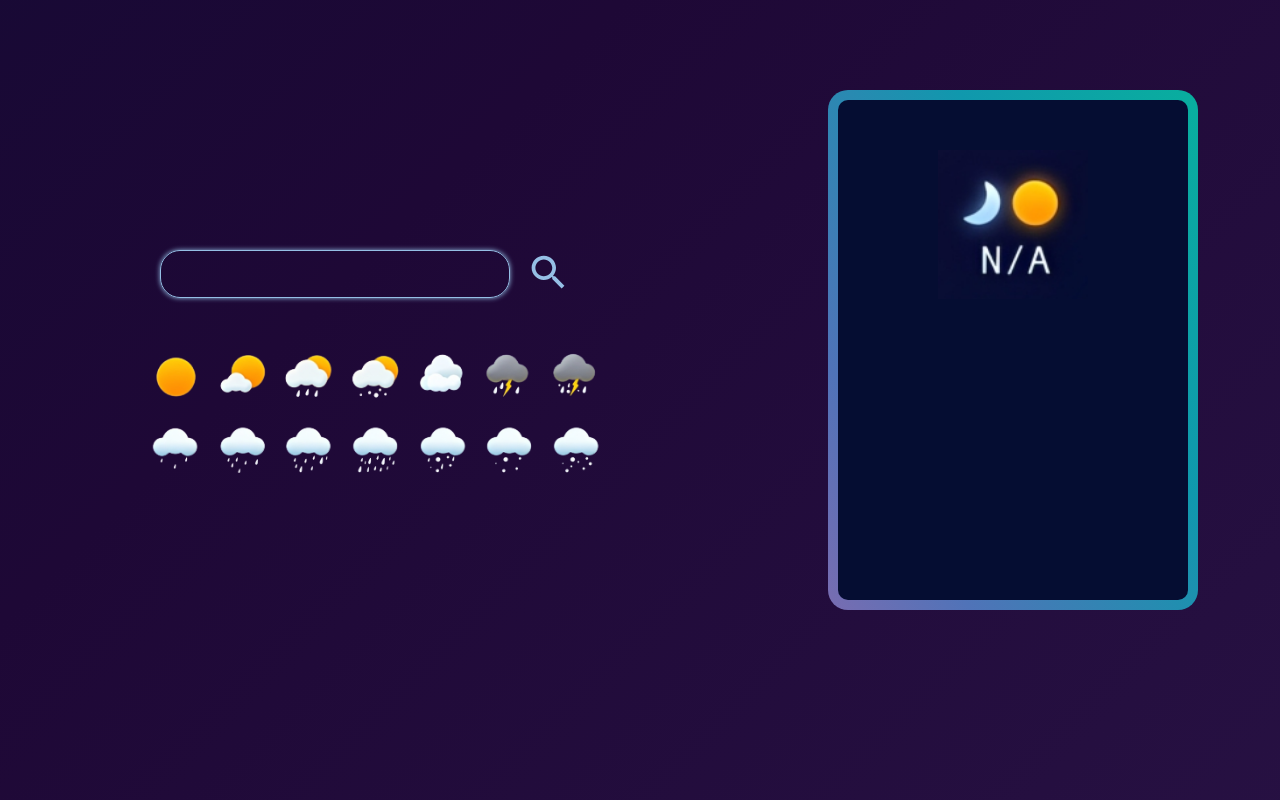
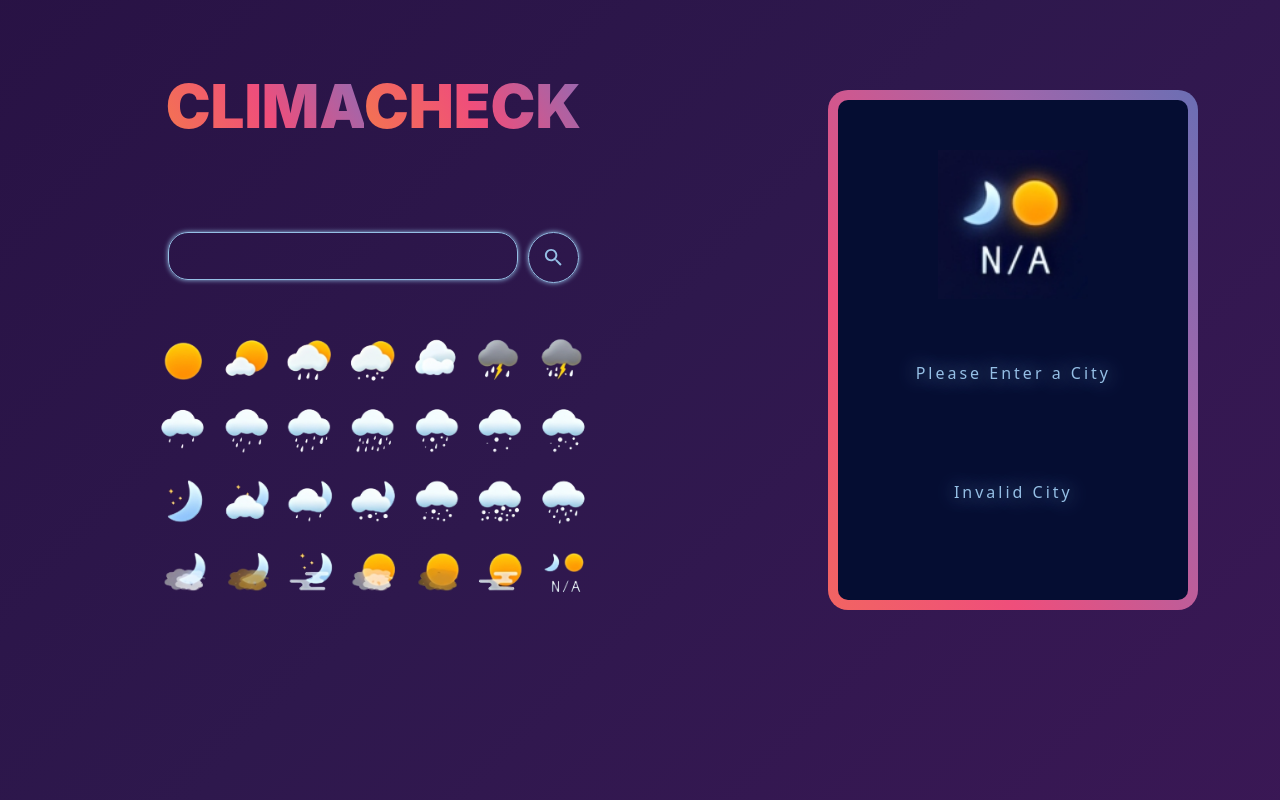
Before and after one commit to RosyWijewardhanaa/Clima-Check, a React (Create React App) app: page / in a window 1280 px wide. Both pictures are taken after a click on the icon 548 px from the left and 272 px from the top of the page. Built offline with nearby package versions, Linux system fonts and the light colour scheme; no server answers.

Commit message:
API_KEY Removed

```diff
--- a/src/components/dashboard/dashboard.js
+++ b/src/components/dashboard/dashboard.js
@@ -11,38 +11,43 @@
 import img11d from "../../images/11d.png";
 import img13d from "../../images/13d.png";
 import img50d from "../../images/50d.png";
-
 import img01n from "../../images/01n.png";
 import img02n from "../../images/02n.png";
 import img10n from "../../images/10n.png";
-
 import imgNA from "../../images/na.png";
 import bgR from "../../images/bgr.png";
-
 import axios from "axios";
 
 function Weather() {
   const [city, setCity] = useState("");
+  const [fCity, setFCity] = useState("");
   const [weatherData, setWeatherData] = useState(null);
   const [weatherIcon, setWeatherIcon] = useState(imgNA);
   const [temp, setTemp] = useState(0);
   const [bgColor, setBgColor] = useState("#050d32");
+  const [validateData, setValidateData] = useState(true);
 
   const handleSubmit = async (event) => {
     event.preventDefault();
 
-    const url = `https://api.openweathermap.org/data/2.5/weather?q=${city}&appid=ddd1d91958ea52f6058bc2c7796bcf30`;
-    const response = await axios.get(url);
-    console.log("+++++++++ ", response);
-    setWeatherData(response.data);
+    const API_KEY = 'Your Key';
+
+    const url = `https://api.openweathermap.org/data/2.5/weather?q=${city}&appid=API_KEY`;
+    const response = await axios.get(url).then(function(resp){
+        setWeatherData(resp.data);
+        setFCity(city);
+        setValidateData(true);
+    }).catch(function(e){
+        setValidateData(false);
+        setWeatherIcon(imgNA);
+        setBgColor("#050d32");
+    })
   };
 
   useEffect(() => {
     if (weatherData) {
-      //   console.log(weatherData.weather[0].icon);
 
       setTemp(weatherData.main.temp - 273.15);
-
       let icon = weatherData.weather[0].icon;
 
       if (icon == "01d") {
@@ -86,7 +91,9 @@
         setBgColor("#050d32");
       }
 
-      console.log("pageIcon: ", weatherIcon);
+    } else {
+      setWeatherIcon(imgNA);
+      setBgColor("#050d32");
     }
   }, [weatherData]);
 
@@ -100,7 +107,13 @@
     <div>
       <Grid container>
         <Grid item xs={7} className="wheather-block">
-          <Grid item xs={12}>
+          <Grid className="header">
+            <span>
+              <span className="gradient-text">CLIMA</span>
+              <span className="gradient-text">CHECK</span>
+            </span>
+          </Grid>
+          <Grid item xs={12} style={{ paddingTop: "90px" }}>
             <TextField
               className="search-input"
               id="outlined-basic"
@@ -108,12 +121,13 @@
               value={city}
               onChange={(event) => setCity(event.target.value)}
             />
-            <SearchIcon onClick={handleSubmit} className="search-icon" />
+            <span className="search-icon-div">
+              <SearchIcon onClick={handleSubmit} className="search-icon" />
+            </span>
           </Grid>
           <Grid item xs={12}>
             <div>
-              {" "}
-              <img src={bgR} style={{ width: "500px" }} />
+              <img src={bgR} style={{ width: "480px" }} />
             </div>
           </Grid>
         </Grid>
@@ -134,24 +148,37 @@
                 src={weatherIcon}
               />
             </Grid>
-            <Grid item xs={12} style={{ height: "30px" }}>
+
+            {validateData && <Grid item xs={12} style={{ height: "30px" }}>
               {weatherData && (
                 <span className="temp">{temp.toFixed(1)}&deg;C</span>
+              )}
+            </Grid>}
+
+            <Grid item xs={12}>
+              {!weatherData && (
+                <span className="discription">Please Enter a City</span>
               )}
             </Grid>
 
             <Grid item xs={12}>
+              {!validateData && (
+                <span className="discription">Invalid City</span>
+              )}
+            </Grid>
+
+            {validateData && <Grid item xs={12}>
               {weatherData && (
                 <span className="discription">
                   {capitalizeWords(weatherData.weather[0].description)}
                 </span>
               )}
-            </Grid>
-            <Grid item xs={12}>
+            </Grid>}
+            {validateData && <Grid item xs={12}>
               {weatherData && (
-                <span className="city-name">{city.toUpperCase()}</span>
+                <span className="city-name">{fCity.toUpperCase()}</span>
               )}
-            </Grid>
+            </Grid>}
           </Grid>
         </Grid>
       </Grid>
--- a/src/styles/styles.css
+++ b/src/styles/styles.css
@@ -3,11 +3,7 @@
     width: 350px;
     border-radius: 20px;
     background-color: none !important;
-
     color: #ffffff;
-    /* font-family: system-ui;
-    letter-spacing: 3px;
-    text-shadow: 0 0 20px #95bfe5; */
 }
 
 .search-input>div >fieldset{
@@ -15,26 +11,69 @@
     box-shadow: 0px 0px 5px #95bfe5;
 }
 
-.search-input>div >fieldset:hover{
-    border: 1px solid #95bfe5;
-    box-shadow: 0px 0px 5px #95bfe5;
+.search-input>div>fieldset:hover {
+    /* border: 1px solid #95bfe5;
+    box-shadow: 0px 0px 5px #95bfe5; */
+    /* border: none !important; */
+    border: 4px red solid !important;
+}
+
+.MuiInputBase-root:hover {
+    box-shadow: none !important;
+    border: 4px solid #f0f7fd;
+}
+
+.MuiInputBase-root:focus-visible {
+    box-shadow: none !important;
+    border: 4px solid #ffffff;
 }
 
 .search-icon {
-    /* font-size: 30px !important;
-    padding: 5px;
+    margin-left: 10px;
+    font-size: 23px !important;
     color: #95bfe5;
-    text-shadow: 0 0 20px #95bfe5 !important; */
+    padding: 13px;
+    border: 1px solid #95bfe5;
+    border-radius: 100%;
+    box-shadow:  0px 0px 5px #95bfe5 !important;
+}
 
-    font-size: 45px !important;
-    color: #95bfe5;
-    text-shadow: 0 0 20px #95bfe5 !important;
-    padding: 0px 16px;
+.search-icon:hover {
+    padding: 11px;
+    border: 4px solid #f0f7fd;
+    color: #f0f7fd;;
 }
+
+/* text animation start */
+
+.gradient-text {
+    font-size: 60px;
+    font-weight: 900;
+    background: linear-gradient(60deg, #f79533, #f37055, #ef4e7b, #a166ab, #5073b8, #1098ad, #07b39b, #6fba82);
+    -webkit-background-clip: text;
+    -webkit-text-fill-color: transparent;
+    background-size: 300% 300%;
+    animation: animatedgradient 3s ease alternate infinite;
+  }
+
+  @keyframes animatedgradient {
+    0% {
+      background-position: 0% 50%;
+    }
+    50% {
+      background-position: 100% 50%;
+    }
+    100% {
+      background-position: 0% 50%;
+    }
+  }
+
+
+/* text animation end */
 
 .wheather-block {
     text-align: center;
-    padding-top: 250px;
+    padding-top: 70px;
 }
 
 .city-wheather-block-night {
@@ -76,10 +115,7 @@
     text-shadow: 0 0 20px #95bfe5;
 }
 
-
-
-/*// Glow Border Animation //*/
-
+ /* Glow Border Animation Start */
 .gradient-border {
     --borderWidth: 10px;
     background: #1D1F20;
@@ -100,8 +136,6 @@
     background-size: 300% 300%;
   }
 
-  /* Background Animation */
-
   @keyframes animatedgradient {
       0% {
           background-position: 0% 50%;
@@ -113,7 +147,10 @@
           background-position: 0% 50%;
       }
   }
+  /* Glow Border Animation End */
 
+
+  /* Background Animation */
   body {
     background: linear-gradient(-45deg, rgb(76, 23, 97), rgb(46, 24, 77), rgb(30 8 54), #050d32);
 	background-size: 400% 400%;
@@ -132,3 +169,4 @@
 		background-position: 0% 50%;
 	}
 }
+/* Background Animation End*/
```
Also changed, not shown: src/images/bgr.png, src/images/bgr2.png (added).
